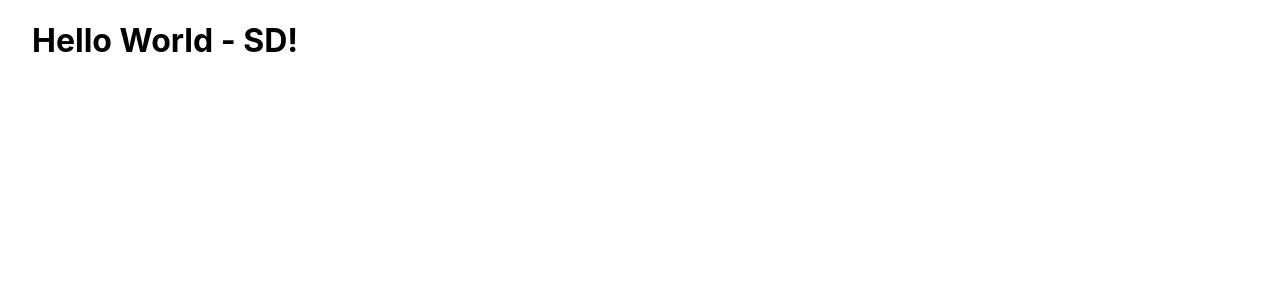
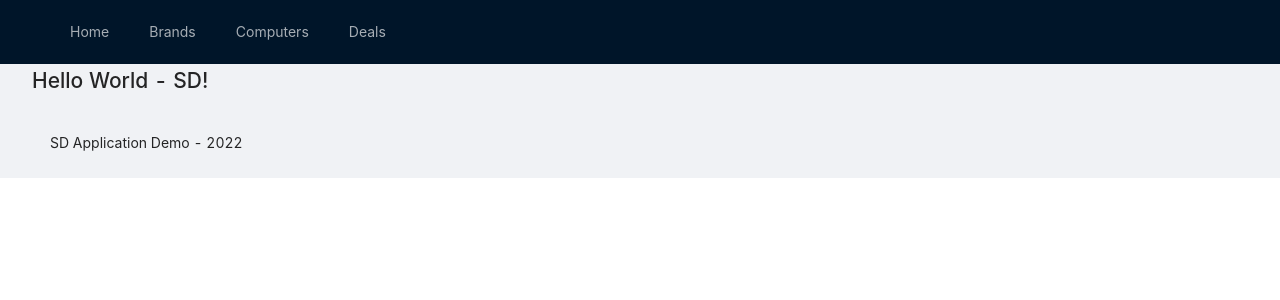
Before and after one commit to andresjesse/next-tutorial-sd, a Next.js app: page / in a window 1280 px wide. Shown: the top 300 px of the page. Built offline with nearby package versions, Linux system fonts and the light colour scheme.

Commit message:
added layout

```diff
--- /dev/null
+++ b/components/Layout/index.tsx
@@ -0,0 +1,36 @@
+import { Layout, Menu, Typography } from "antd";
+import "antd/dist/antd.css";
+import { ReactNode } from "react";
+
+const { Header, Footer, Sider, Content } = Layout;
+const { Text, Link } = Typography;
+
+const items = [
+  {
+    label: <Link href="/">Home</Link>,
+    key: "item-1",
+  },
+  { label: <Link href="/brands">Brands</Link>, key: "item-2" },
+  { label: <Link href="/computers">Computers</Link>, key: "item-3" },
+  { label: <Link href="/deals">Deals</Link>, key: "item-4" },
+];
+
+interface ApplicationLayoutProps {
+  children: ReactNode;
+}
+
+export default function ApplicationLayout({
+  children,
+}: ApplicationLayoutProps) {
+  return (
+    <Layout>
+      <Header>
+        <Menu items={items} mode="horizontal" theme="dark" />
+      </Header>
+
+      <Content>{children}</Content>
+
+      <Footer>SD Application Demo - 2022</Footer>
+    </Layout>
+  );
+}
--- a/package.json
+++ b/package.json
@@ -10,6 +10,7 @@
   },
   "dependencies": {
     "@prisma/client": "4.3.1",
+    "antd": "^4.23.0",
     "next": "12.2.5",
     "react": "18.2.0",
     "react-dom": "18.2.0"
--- a/pages/_app.tsx
+++ b/pages/_app.tsx
@@ -1,8 +1,13 @@
-import '../styles/globals.css'
-import type { AppProps } from 'next/app'
+import type { AppProps } from "next/app";
+import ApplicationLayout from "../components/Layout";
+import "../styles/globals.css";
 
 function MyApp({ Component, pageProps }: AppProps) {
-  return <Component {...pageProps} />
+  return (
+    <ApplicationLayout>
+      <Component {...pageProps} />
+    </ApplicationLayout>
+  );
 }
 
-export default MyApp
+export default MyApp;
```
Also changed, not shown: 1 other file (tests, documents, lock files or other folders).
